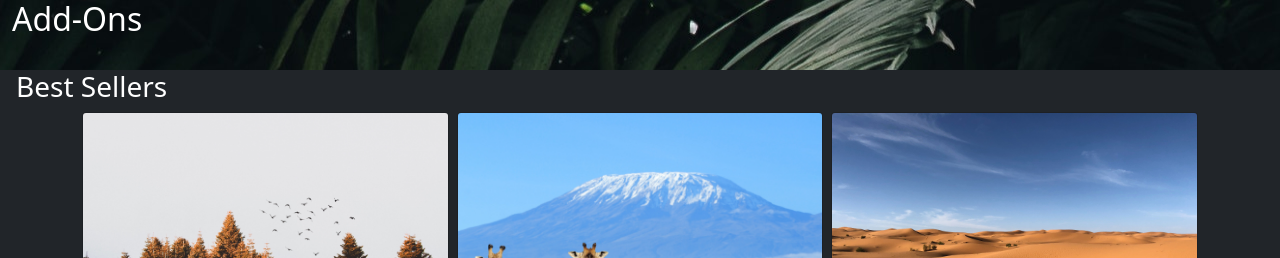
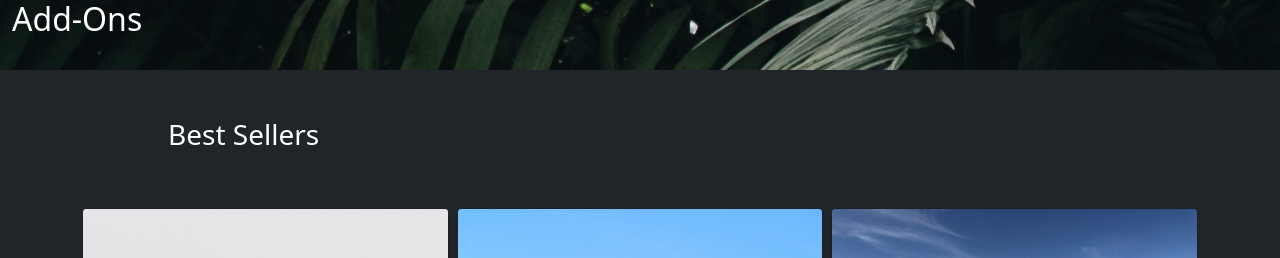
Before and after one commit to mrmakki12/dlc, a React (Create React App) app: page / in a window 1280 px wide. Shown: the part 120-378 px from the top of the page. Built offline with nearby package versions, Linux system fonts and the light colour scheme.

Commit message:
DLC styles

```diff
--- a/src/Components/DLC/DLC.js
+++ b/src/Components/DLC/DLC.js
@@ -7,8 +7,8 @@ export const DLC = () => {
 
     return (
         <div data-testid='dlc'>
-            <div className="container-fluid g-3 bg-dark text-white">
-                <h3>Best Sellers</h3>
+            <div className="container-fluid g-3 bg-dark text-white py-5 ">
+                <h3 className="ps-5 offset-1">Best Sellers</h3>
             </div>
             <div className="album bg-dark text-white ">
                 <div className="container">
```
